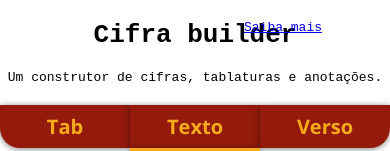
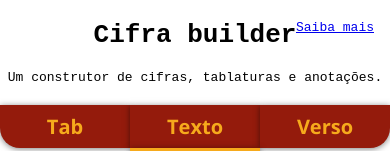
Before and after one commit to renatoalmeida49/your-tab, a Vue app: page / in a window 390 px wide. Shown: the top 151 px of the page. Built offline with nearby package versions, Linux system fonts and the light colour scheme.

Commit message:
feat(app.vue): responsive to link

```diff
--- a/src/App.vue
+++ b/src/App.vue
@@ -99,6 +99,12 @@
       z-index: 100;
       top: 0px;
       right: 68px;
+
+      @include tablet {
+        margin: 0;
+        top: 20px;
+        right: 16px;
+      }
     }
 
     #help {
--- a/src/assets/scss/_layout.scss
+++ b/src/assets/scss/_layout.scss
@@ -5,7 +5,7 @@
 }
 
 @mixin cellphone {
-  @media (max-width: 360px) {
+  @media (max-width: 375px) {
     @content;
   }
 }
```
